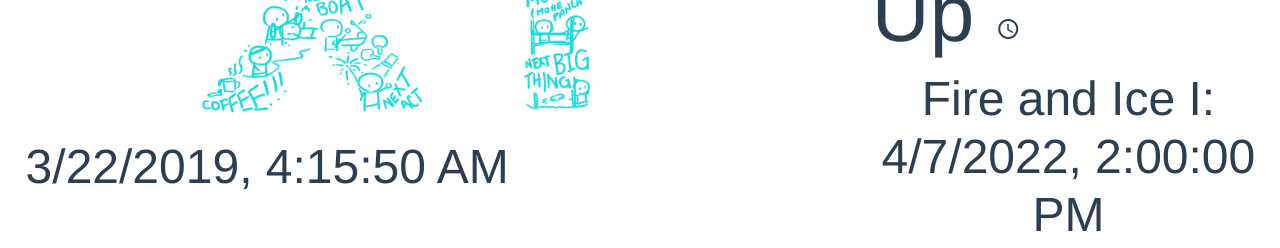
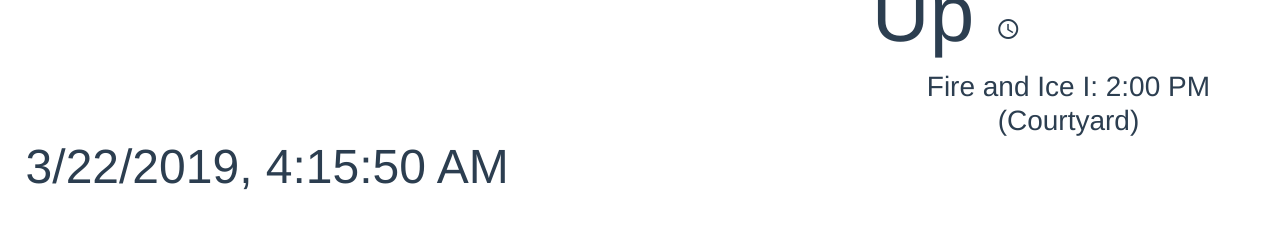
Before and after one commit to next-exec/next-display, a Vue app: page / in a window 1280 px wide. Shown: the part 568-816 px from the top of the page. Built offline with nearby package versions, Linux system fonts and the light colour scheme; no server answers.

Commit message:
Properly implemented mixing, coming up no longer super jank

```diff
--- a/public/config.json
+++ b/public/config.json
@@ -1,11 +1,9 @@
 {
   "announcements": [
-    { "type": "text", "data": "Welcome to Next House! We're so happy to have you here for CPW!"},
     {
       "type": "text",
       "data": "Reserve your ticket for Next Act tonight! tinyurl.com/nactdrowsy"
-    },
-    { "type": "image", "data": "announcements/next.png" }
+    }
   ],
   "mixEvents": true,
   "events": [
--- a/src/App.vue
+++ b/src/App.vue
@@ -31,7 +31,7 @@
         </div>
         <div>
           <h1>Coming Up <span class="material-icons">schedule</span></h1>
-          <h2>{{ `${upcoming.title}: ${new Date(upcoming.start).toLocaleString()}` }}</h2>
+          <h3>{{ `${upcoming.title}: ${new Date(upcoming.start).toLocaleTimeString('en-US', { hour: 'numeric', minute: '2-digit' })} (${upcoming.location})` }}</h3>
         </div>
       </div>
     </div>
@@ -107,8 +107,10 @@ export default class App extends Vue {
 
       let events = this.events.filter(event => (new Date(event.start) < new Date()) && (new Date() < new Date(event.end)));
 
-      for(let event of events){
-        this.announcements.push({type: "text", data: `Happening now: ${event.title} (${event.location})`})
+      if (this.announcements.length == 0 || data.mixEvents){
+        for(let event of events){
+          this.announcements.push({type: "text", data: `Happening now: ${event.title} (${event.location})`})
+        }
       }
 
       let upcoming = this.events.filter(event => new Date() < new Date(event.start)).sort(event => new Date(event.start).valueOf()- new Date().valueOf());
```
